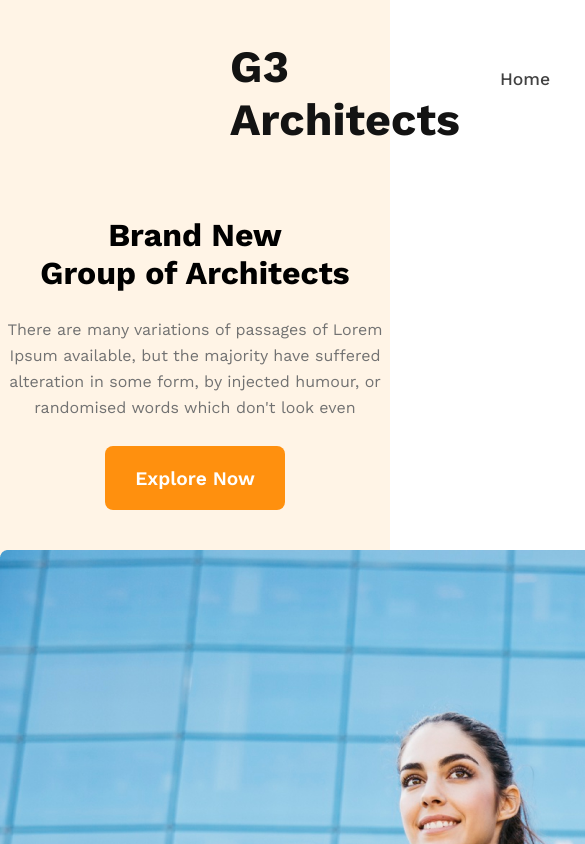
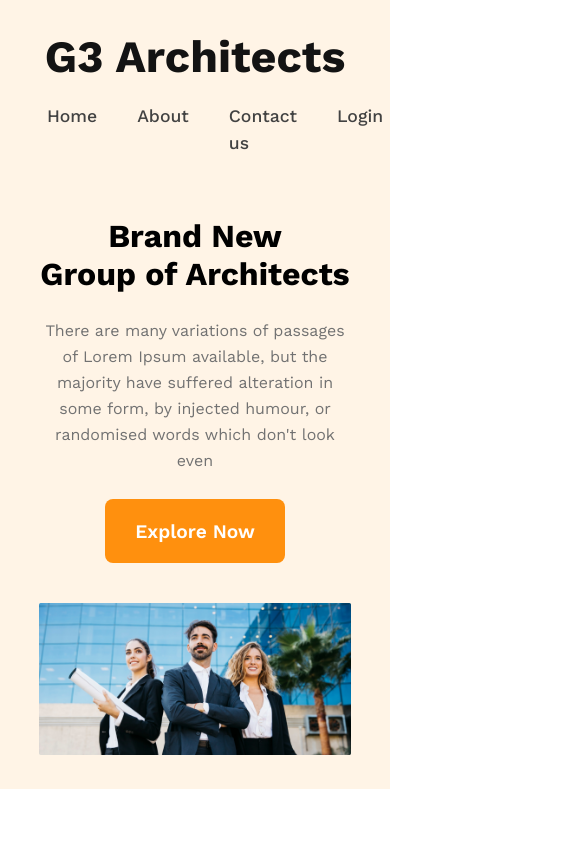
Before and after one commit to Naznin-ara/module9-G3-architect, a plain HTML site: page index.html in a window 390 px wide. Shown: the top 844 px of the page, 585 px wide, since content can reach past the window. Drawn offline with nearby package versions, Linux system fonts and the light colour scheme.

Commit message:
banner resposive done

```diff
--- a/style.css
+++ b/style.css
@@ -6,6 +6,7 @@
     font-family: 'Work Sans', sans-serif;
     list-style: none;
     text-decoration: none;
+    box-sizing: border-box;
 }
 /* body{
     width:1920px;
@@ -49,8 +50,7 @@ margin-bottom:25px;
 header{
     background: rgba(255, 144, 14, 0.10);
     width:100%;
-
-    /* margin: 0 auto; */
+    margin: 0 auto;
 }
 nav{
     display: flex;
@@ -73,8 +73,8 @@ a{
 }
 /* banner section */
 .banner{
-    width:100%;
-    height:1020px;
+    width:1450px;
+    height:auto;
 
     margin:20px auto;
 }
@@ -84,8 +84,33 @@ margin: 30px auto;
 text-align: center;
 }
 .banner-img{
-    width: 1340px;
-    height: 600px;
+    text-align: center;
+    width: 100%;
+    height: auto;
     margin:40px auto;
+    padding-bottom:30px;
 }
 /* banner done */
+/* team section */
+
+
+/* resposive part */
+
+@media screen and (max-width:576px){
+    header{
+        width:100%;
+    }
+
+    nav{
+        flex-direction:column;
+        padding:30px 25px;
+        /* width:100%; */
+        gap:20px;
+    }
+    .banner{
+        width:80%;
+    }
+    .banner-img img{
+        width:100%;
+    }
+}
```
